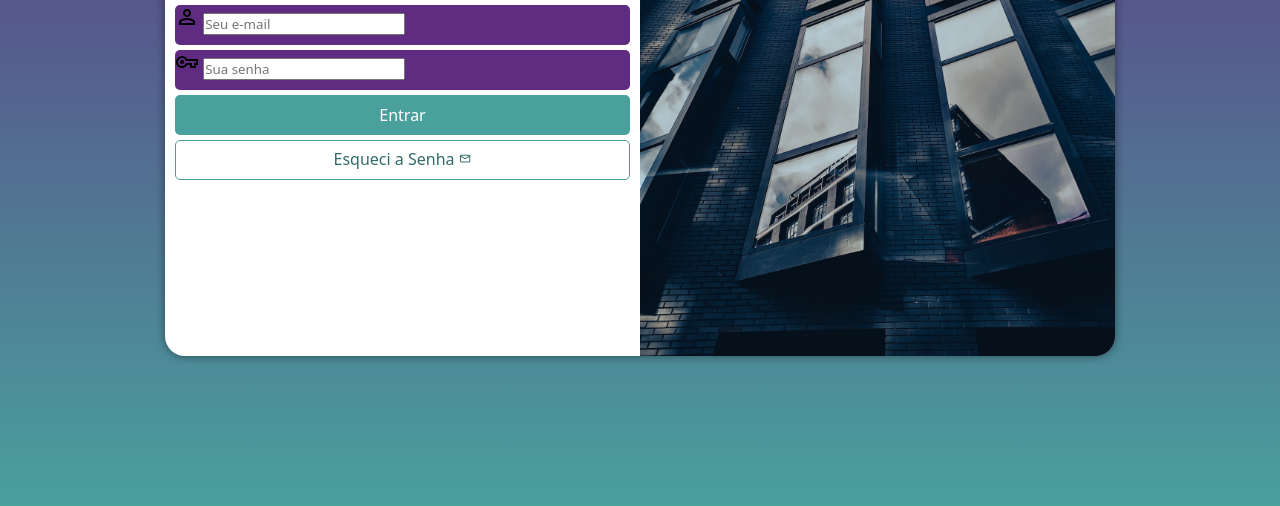
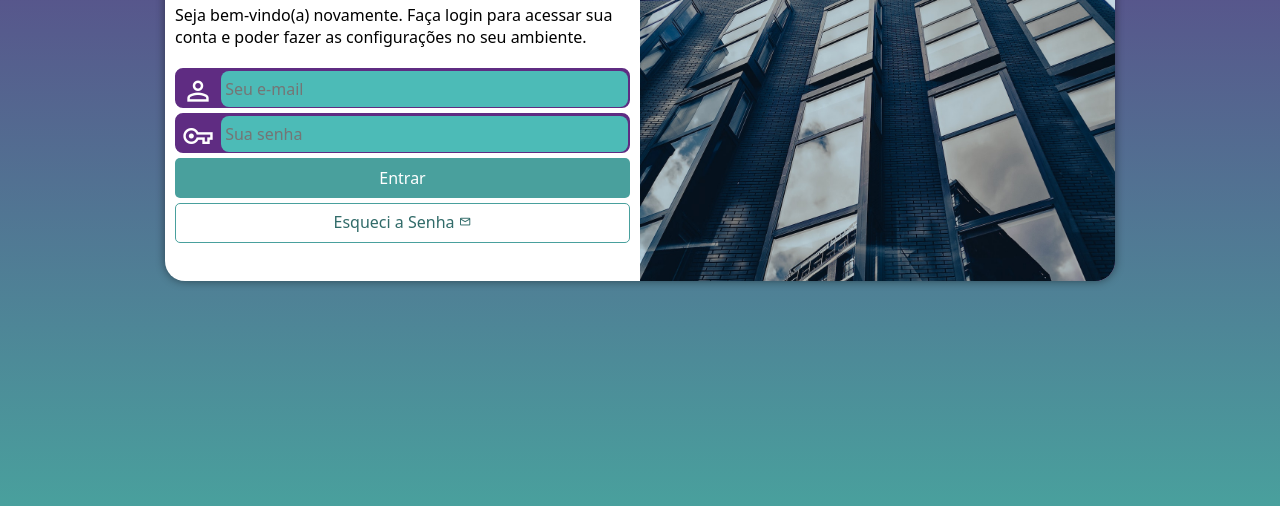
Before and after one commit to waltherpires/projeto-login, a plain HTML site: page index.html in a window 1280 px wide. Shown: the part 294-800 px from the top of the page. Drawn offline with nearby package versions, Linux system fonts and the light colour scheme.

Commit message:
finalização do projeto

```diff
--- a/estilos/media-query.css
+++ b/estilos/media-query.css
@@ -8,6 +8,7 @@
 
     section#login {
         width: 80vw;
+        height: 280px;
     }
 
     section#login > div#imagem {
@@ -29,6 +30,7 @@
     }
     section#login {
         width: 950px; /*para parar de crescer, não ficar muito largo */
+        height: 350px;
     }
 
     section#login > div#imagem {
@@ -48,6 +50,7 @@
     }
 
     div#formulario > p {
-        font-size: 1.2em;
+        font-size: 1em;
+        margin: 20px 0px;
     }
 }
--- a/estilos/style.css
+++ b/estilos/style.css
@@ -29,16 +29,17 @@ section#login {
     position: absolute;
     top: 50%;
     left: 50%;
-    transform: translate(-50%, -50%);
     overflow: hidden;
 
     background-color: white;
-    width: 256px;
+    width: 250px;
     height: 500px;
     border-radius: 20px;
     box-shadow: 0px 0px 10px rgba(0, 0, 0, 0.452);
 
     transition: width .3s, height .3s;
+    transition-timing-function: ease;
+    transform: translate(-50%, -50%);
 }
 
 section#login > div#imagem {
@@ -68,14 +69,41 @@ div#formulario > p {
 form > div.campo {
     display: block;
     background-color:#5f2c82;
+    border: 2px solid #5f2c82;
     width: 100%;
     height: 40px;
-    border-radius: 5px;
+    border-radius: 8px;
     margin: 5px 0px;
 }
 
+
 div.campo > label {
     display: none;
+}
+
+div.campo > i {
+    color: white;
+    /*background-color: black;*/
+    font-size: 2em;
+    width: 40px;
+    padding: 5px;
+}
+
+div.campo > input {
+    background-color: #4cbbb7;
+    font-size: 1em;
+    width: calc(100% - 44.4px);
+    height: 100%;
+    border: 0px;
+    border-radius: 8px;
+    padding: 4px;
+
+    transform: translateY(-12px);
+}
+
+div.campo > input:focus-within {
+    background-color: white;
+    border: none;
 }
 
 form > input[type=submit] {
```
